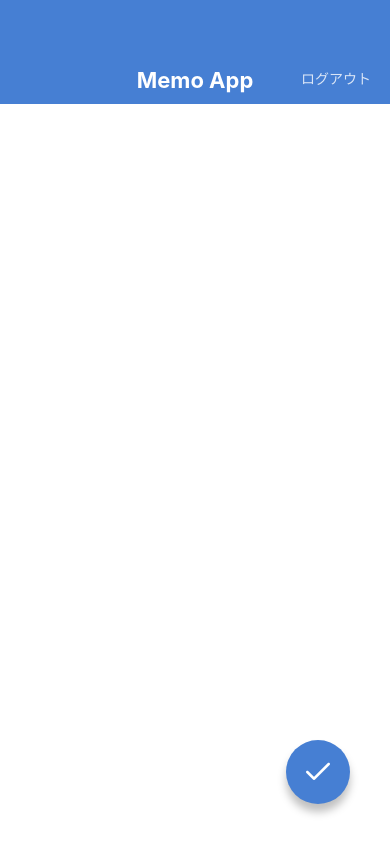
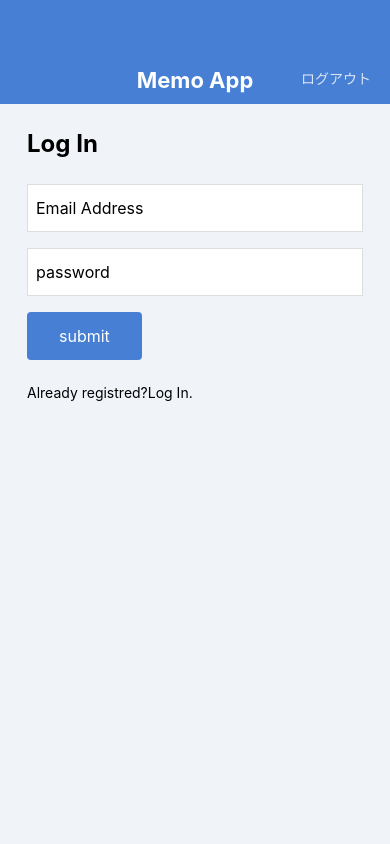
Before and after one commit to downy1212/MemoApp2, a React Native app: screen / in a window 390 px wide. Built offline with nearby package versions, Linux system fonts and the light colour scheme.

Commit message:
Creat loginscreen and signupscreen

```diff
--- a/App.jsx
+++ b/App.jsx
@@ -2,11 +2,13 @@ import React from 'react';
 
 // import MemoListScreen from './src/screens/MemoListScreen';
 // import MemoDetailScreen from './src/screens/MemoDetailScreen';
-import MemoCreateScreen from './src/screens/MemoCreatScreen';
+// import MemoCreateScreen from './src/screens/MemoCreatScreen';
 // import MemoEditScreen from './src/screens/MemoEditScreen';
+// import LogInScreen from './src/screens/LogInScreen';
+import SignUpScreen from './src/screens/SignUpScreen';
 
 export default function App() {
   return (
-    <MemoCreateScreen />
+    <SignUpScreen />
   );
 }
--- /dev/null
+++ b/src/components/Button.jsx
@@ -0,0 +1,33 @@
+import React from 'react';
+import { View, Text, StyleSheet } from 'react-native';
+import { string } from 'prop-types';
+
+export default function Button(props) {
+  const { label } = props;
+  return (
+    <View style={styles.buttonContainer}>
+      <Text style={styles.buttonLabel}>{label}</Text>
+    </View>
+  );
+}
+
+Button.propTypes = {
+  label: string.isRequired,
+};
+
+const styles = StyleSheet.create({
+  buttonContainer: {
+    backgroundColor: '#467FD3',
+    borderRadius: 4,
+    alignSelf: 'flex-start',
+    marginBottom: 24,
+  },
+  buttonLabel: {
+    fontSize: 16,
+    lineHeight: 32,
+    paddingHorizontal: 32,
+    paddingVertical: 8,
+    color: '#ffffff',
+  },
+
+});
--- /dev/null
+++ b/src/components/KeyboardsafeView.jsx
@@ -0,0 +1,73 @@
+import React, { useRef, useState, useEffect } from 'react';
+import {
+  Keyboard, Dimensions, Animated, ViewPropTypes,
+} from 'react-native';
+import { node } from 'prop-types';
+
+export default function KeyboardSafeView({ children, style }) {
+  const initialViewHeight = useRef(null);
+  const animatedViewHeight = useRef(null);
+  const [viewHeight, setViewHeight] = useState(null);
+
+  useEffect(() => {
+    Keyboard.addListener('keyboardDidShow', handleShow);
+    Keyboard.addListener('keyboardDidHide', handleHide);
+    return () => {
+      Keyboard.removeListener('keyboardDidShow', handleShow);
+      Keyboard.removeListener('keyboardDidHide', handleHide);
+    };
+  }, []);
+
+  useEffect(() => {
+    if ([initialViewHeight, animatedViewHeight, viewHeight].some((val) => val === null)) { return; }
+    // height is not supported with useNativeDriver: true
+    // https://github.com/react-native-community/react-native-modal/issues/163
+    if (viewHeight === initialViewHeight.current) {
+      Animated.timing(animatedViewHeight.current,
+        { toValue: initialViewHeight.current, duration: 300, useNativeDriver: false }).start();
+    } else {
+      Animated.timing(animatedViewHeight.current,
+        { toValue: viewHeight, duration: 300, useNativeDriver: false }).start();
+    }
+  }, [viewHeight]);
+
+  const handleShow = ({ endCoordinates }) => {
+    if (endCoordinates.height && initialViewHeight.current) {
+      const keyboardHeight = Dimensions.get('window').height - endCoordinates.screenY;
+      setViewHeight(initialViewHeight.current - keyboardHeight);
+    }
+  };
+
+  const handleHide = () => {
+    setViewHeight(initialViewHeight.current);
+  };
+
+  const handleLayout = ({ nativeEvent }) => {
+    if (!initialViewHeight.current) {
+      const { height } = nativeEvent.layout;
+      // keep viewHeight as null not to trigger useEffect on mounting.
+      // Don't do this: setViewHeight(height);
+      initialViewHeight.current = height;
+      animatedViewHeight.current = new Animated.Value(height);
+    }
+  };
+
+  const animatedStyle = viewHeight ? {
+    height: animatedViewHeight.current,
+    flex: 0,
+  } : {};
+  return (
+    <Animated.View style={[style, animatedStyle]} onLayout={handleLayout}>
+      {children}
+    </Animated.View>
+  );
+}
+
+KeyboardSafeView.propTypes = {
+  children: node.isRequired,
+  style: ViewPropTypes.style,
+};
+
+KeyboardSafeView.defaultProps = {
+  style: null,
+};
--- /dev/null
+++ b/src/screens/LogInScreen.jsx
@@ -0,0 +1,70 @@
+import React from 'react';
+import {
+  View, Text, StyleSheet, TextInput,
+} from 'react-native';
+import AppBar from '../components/AppBar';
+import Button from '../components/Button';
+
+export default function LogInScrenn() {
+  return (
+    <View style={styles.container}>
+      <AppBar />
+      <View style={styles.inner}>
+        <Text style={styles.title}>Log In</Text>
+        <TextInput style={styles.input} value="Email Address" />
+        <TextInput style={styles.input} value="password" />
+        <Button label="submit" />
+        <View style={styles.footrt}>
+          <Text style={styles.footText}>Not registered?</Text>
+          <Text style={styles.footLink}>Sign up here!</Text>
+        </View>
+      </View>
+    </View>
+  );
+}
+
+const styles = StyleSheet.create({
+  container: {
+    flex: 1,
+    backgroundColor: '#F0F4F8',
+
+  },
+
+  inner: {
+    paddingHorizontal: 27,
+    paddingVertical: 24,
+  },
+
+  title: {
+    fontSize: 24,
+    lineHeight: 32,
+    fontWeight: 'bold',
+    marginBottom: 24,
+  },
+
+  input: {
+    fontSize: 16,
+    height: 48,
+    borderColor: '#DDDDDD',
+    borderWidth: 1,
+    backgroundColor: '#ffffff',
+    paddingHorizontal: 8,
+    marginBottom: 16,
+  },
+
+  footerText: {
+    fontSize: 14,
+    lineHeight: 24,
+    marginRight: 8,
+  },
+
+  footerLink: {
+    fontSize: 14,
+    lineHeight: 24,
+    color: '#467FD3',
+  },
+
+  footrt: {
+    flexDirection: 'row',
+  },
+});
--- a/src/screens/MemoCreatScreen.jsx
+++ b/src/screens/MemoCreatScreen.jsx
@@ -1,20 +1,21 @@
 import React from 'react';
 import {
-  View, StyleSheet, TextInput, KeyboardAvoidingView,
+  View, StyleSheet, TextInput,
 } from 'react-native';
 
 import AppBar from '../components/AppBar';
 import CircleButton from '../components/CircleButton';
+import KeyboardSafeView from '../components/KeyboardsafeView';
 
 export default function MemoCreateScreen() {
   return (
-    <KeyboardAvoidingView style={styles.container} behavior="height">
+    <KeyboardSafeView style={styles.container}>
       <AppBar />
       <View style={styles.inputcontainer}>
         <TextInput value="" multiline style={styles.input} />
       </View>
       <CircleButton name="check" />
-    </KeyboardAvoidingView>
+    </KeyboardSafeView>
   );
 }
 
--- /dev/null
+++ b/src/screens/SignUpScreen.jsx
@@ -0,0 +1,70 @@
+import React from 'react';
+import {
+  View, Text, StyleSheet, TextInput,
+} from 'react-native';
+import AppBar from '../components/AppBar';
+import Button from '../components/Button';
+
+export default function SignUpScreen() {
+  return (
+    <View style={styles.container}>
+      <AppBar />
+      <View style={styles.inner}>
+        <Text style={styles.title}>Log In</Text>
+        <TextInput style={styles.input} value="Email Address" />
+        <TextInput style={styles.input} value="password" />
+        <Button label="submit" />
+        <View style={styles.footrt}>
+          <Text style={styles.footText}>Already registred?</Text>
+          <Text style={styles.footLink}>Log In.</Text>
+        </View>
+      </View>
+    </View>
+  );
+}
+
+const styles = StyleSheet.create({
+  container: {
+    flex: 1,
+    backgroundColor: '#F0F4F8',
+
+  },
+
+  inner: {
+    paddingHorizontal: 27,
+    paddingVertical: 24,
+  },
+
+  title: {
+    fontSize: 24,
+    lineHeight: 32,
+    fontWeight: 'bold',
+    marginBottom: 24,
+  },
+
+  input: {
+    fontSize: 16,
+    height: 48,
+    borderColor: '#DDDDDD',
+    borderWidth: 1,
+    backgroundColor: '#ffffff',
+    paddingHorizontal: 8,
+    marginBottom: 16,
+  },
+
+  footerText: {
+    fontSize: 14,
+    lineHeight: 24,
+    marginRight: 8,
+  },
+
+  footerLink: {
+    fontSize: 14,
+    lineHeight: 24,
+    color: '#467FD3',
+  },
+
+  footrt: {
+    flexDirection: 'row',
+  },
+});
```
Also changed, not shown: src/screens/MemoEditScreen.jsx (+4 -3 lines).
